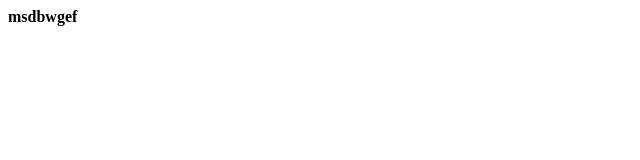
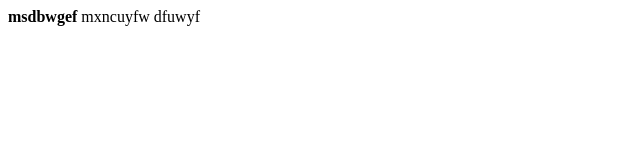
Before and after one commit to S-AMIM-ALI/FASTAPI, a plain HTML site: page index.html in a window 1280 px wide. Shown: the whole page, without its empty margins (0-640 px from the left). Drawn offline with Linux system fonts and the light colour scheme.

Commit message:
first commmit

```diff
--- a/index.html
+++ b/index.html
@@ -1,2 +1,4 @@
 <!DOCTYPE html>
 <b>msdbwgef</b>
+<a=sd>mxncuyfw</a>
+<dvasd>dfuwyf</dvasd>
```
